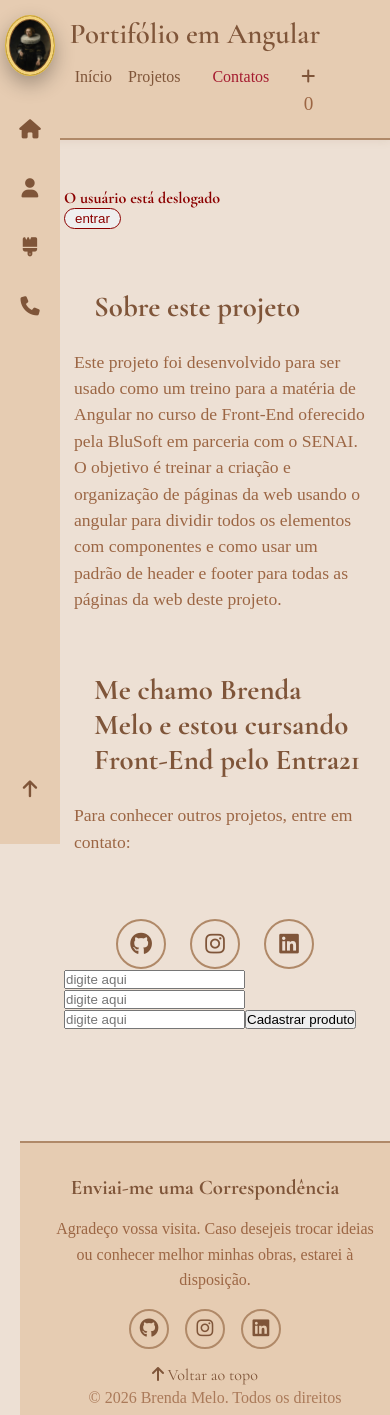
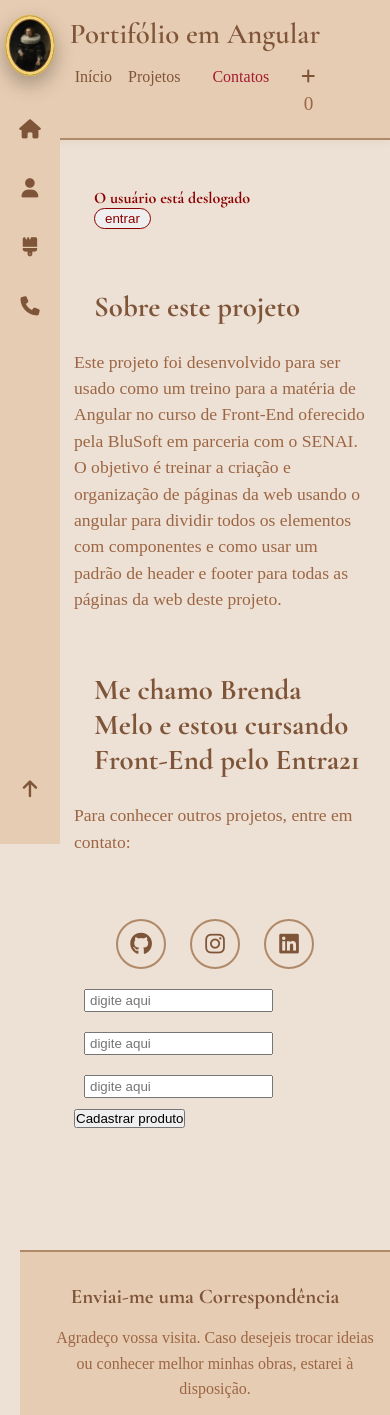
Before and after one commit to Berenda-m/portifolio-em-angular, an Angular app: page /contato in a window 390 px wide. Shown: the top 1415 px of the page. Built offline with nearby package versions, Linux system fonts and the light colour scheme.

Commit message:
atualiza-design

```diff
--- a/src/app/componentes/contato/contato.css
+++ b/src/app/componentes/contato/contato.css
@@ -85,6 +85,8 @@ main p {
         max-width: 100%;
         margin-left: 10px;
     }
-
+ .logado{
+    margin-left: 30px;
+ }
 
 }
--- a/src/app/componentes/formulario/formulario.css
+++ b/src/app/componentes/formulario/formulario.css
@@ -0,0 +1,15 @@
+@media (max-width: 768px) {
+
+input{
+
+    margin-left: 30px;
+    margin: 10px;
+    padding: 2px 4px;
+
+}
+
+form{
+    margin: 10px;
+}
+
+}
```
